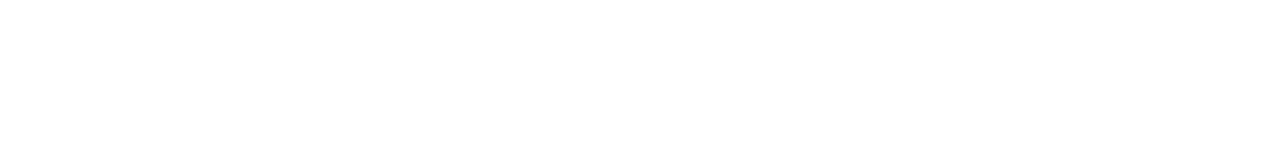
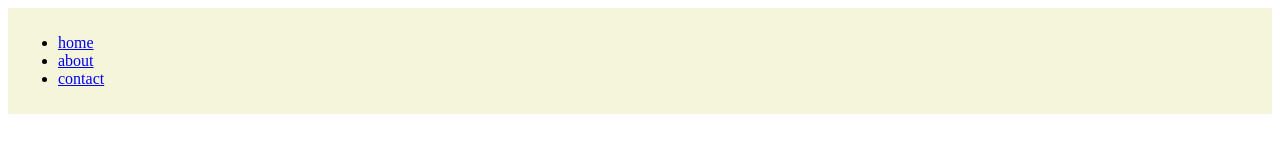
Before and after one commit to NAILTONSR11/TESTE-Fullstack, a plain HTML site: page INDEX.HTML in a window 1280 px wide. Drawn offline with Linux system fonts and the light colour scheme.

Commit message:
arquivo index modificado: riação do header e arquivo style.css adicionado

```diff
--- a/INDEX.HTML
+++ b/INDEX.HTML
@@ -3,9 +3,18 @@
 <head>
     <meta charset="UTF-8">
     <meta name="viewport" content="width=device-width, initial-scale=1.0">
+    <link rel="stylesheet" href="src/assets/styles/style.css">
     <title>Document</title>
 </head>
 <body>
-
+    <header>
+        <nav>
+            <ul>
+                <li><a href="#">home</a></li>
+                <li><a href="#">about</a></li>
+                <li><a href="#">contact</a></li>
+            </ul>
+        </nav>
+    </header>
 </body>
 </html>
--- /dev/null
+++ b/src/assets/styles/style.css
@@ -0,0 +1,4 @@
+header{
+    background-color: beige;
+    padding: 10px;
+}
```
